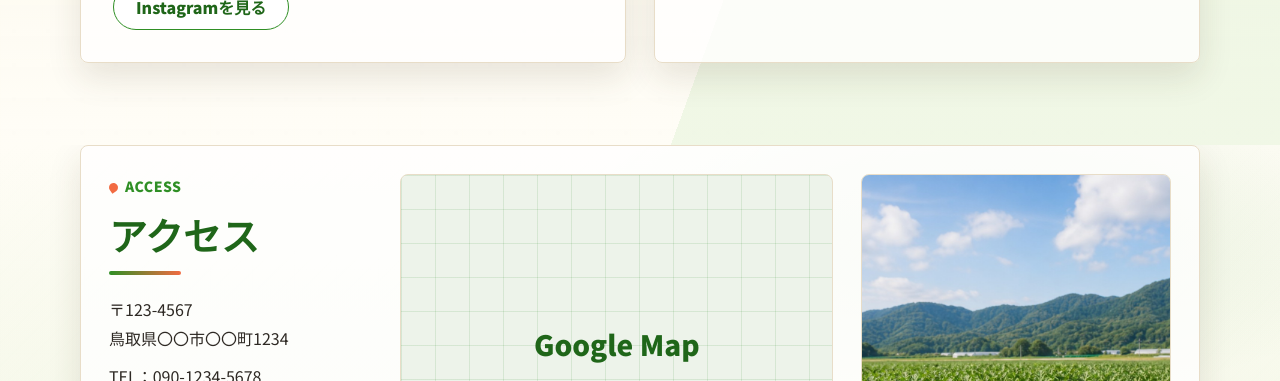
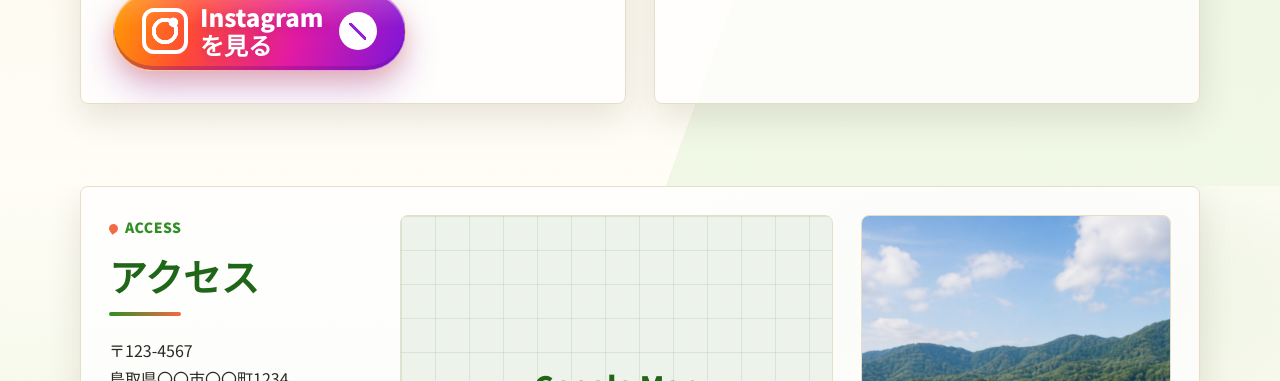
Before and after one commit to pitoooo79/suika-farm-site, a plain HTML site: page index.html in a window 1280 px wide. Shown: the part 2419-2800 px from the top of the page. Drawn offline with Linux system fonts and the light colour scheme; no server answers; a web font is replaced by a local one.

Commit message:
Update Instagram button design

```diff
--- a/css/style.css
+++ b/css/style.css
@@ -277,20 +277,95 @@ a {
 
 .button-instagram,
 .button-footer-instagram {
-  color: var(--orange);
-  background: var(--white);
-  border-color: var(--orange);
+  position: relative;
+  overflow: hidden;
+  gap: 12px;
+  min-width: 190px;
+  color: var(--white);
+  font-size: 17px;
+  font-weight: 900;
+  text-shadow: 0 2px 10px rgba(111, 16, 128, 0.24);
+  background:
+    linear-gradient(180deg, rgba(255, 255, 255, 0.18), transparent 44%),
+    linear-gradient(105deg, #ff9d00 0%, #ff4a35 28%, #e21aa4 62%, #7b16d9 100%);
+  border-color: rgba(255, 255, 255, 0.48);
+  box-shadow:
+    0 14px 28px rgba(130, 22, 160, 0.25),
+    0 6px 14px rgba(255, 126, 0, 0.2),
+    inset 0 1px 0 rgba(255, 255, 255, 0.42),
+    inset 0 -3px 0 rgba(93, 12, 135, 0.28);
 }
 
 .button-instagram::before,
 .button-footer-instagram::before {
   content: "";
-  flex: 0 0 26px;
-  width: 26px;
-  height: 26px;
-  margin-right: 8px;
-  background: url("../images/icon-camera.png") center / cover no-repeat;
+  position: relative;
+  z-index: 1;
+  flex: 0 0 30px;
+  width: 30px;
+  height: 30px;
+  margin-right: 0;
+  background:
+    radial-gradient(circle at 50% 50%, transparent 0 7px, var(--white) 7.5px 10px, transparent 10.5px),
+    radial-gradient(circle at 72% 27%, var(--white) 0 3.5px, transparent 4px);
+  border: 3px solid var(--white);
+  border-radius: 9px;
+}
+
+.button-instagram::after,
+.button-footer-instagram::after {
+  content: "";
+  position: relative;
+  z-index: 1;
+  flex: 0 0 30px;
+  width: 30px;
+  height: 30px;
+  margin-left: 4px;
+  background:
+    linear-gradient(45deg, transparent 44%, #8e22d7 45% 58%, transparent 59%) 44% 50% / 14px 14px no-repeat,
+    var(--white);
   border-radius: 50%;
+}
+
+.instagram-panel-button {
+  min-height: 64px;
+  min-width: min(100%, 330px);
+  padding-inline: 28px;
+  font-size: clamp(19px, 2.4vw, 24px);
+  box-shadow:
+    0 18px 36px rgba(130, 22, 160, 0.28),
+    0 8px 18px rgba(255, 126, 0, 0.22),
+    inset 0 1px 0 rgba(255, 255, 255, 0.48),
+    inset 0 -4px 0 rgba(93, 12, 135, 0.3);
+}
+
+.instagram-panel-button::before {
+  flex-basis: 38px;
+  width: 38px;
+  height: 38px;
+  border-width: 4px;
+  border-radius: 12px;
+  background:
+    radial-gradient(circle at 50% 50%, transparent 0 9px, var(--white) 9.5px 13px, transparent 13.5px),
+    radial-gradient(circle at 72% 27%, var(--white) 0 4.5px, transparent 5px);
+}
+
+.instagram-panel-button::after {
+  flex-basis: 38px;
+  width: 38px;
+  height: 38px;
+  background:
+    linear-gradient(45deg, transparent 44%, #8e22d7 45% 58%, transparent 59%) 44% 50% / 17px 17px no-repeat,
+    var(--white);
+}
+
+.header-actions .button-instagram {
+  min-width: 168px;
+  padding-inline: 16px;
+}
+
+.mobile-menu-actions .button-instagram {
+  width: 100%;
 }
 
 .button-outline {
@@ -1459,6 +1534,15 @@ h2 {
     justify-content: center;
   }
 
+  .footer-actions {
+    width: min(100%, 360px);
+    flex-direction: column;
+  }
+
+  .footer-actions .button {
+    width: 100%;
+  }
+
   .fixed-line-button {
     display: inline-flex;
   }
--- a/index.html
+++ b/index.html
@@ -8,7 +8,7 @@
   <link rel="preconnect" href="https://fonts.googleapis.com">
   <link rel="preconnect" href="https://fonts.gstatic.com" crossorigin>
   <link href="https://fonts.googleapis.com/css2?family=Kaisei+Decol:wght@500;700&family=Noto+Sans+JP:wght@400;500;700;900&family=Zen+Maru+Gothic:wght@500;700;900&display=swap" rel="stylesheet">
-  <link rel="stylesheet" href="css/style.css?v=20260510-line-bg-clean">
+  <link rel="stylesheet" href="css/style.css?v=20260528-instagram-button">
 </head>
 <body>
   <header class="site-header">
@@ -131,7 +131,7 @@
             <p class="section-kicker">Instagram</p>
             <h2 id="instagram-title">Instagram</h2>
             <p>農園の様子やスイカの成長を発信中。ぜひフォローしてください。</p>
-            <a class="button button-outline" href="#">Instagramを見る</a>
+            <a class="button button-instagram instagram-panel-button" href="#">Instagramを見る</a>
           </div>
           <div class="instagram-thumbs">
             <div class="image-frame">
```
